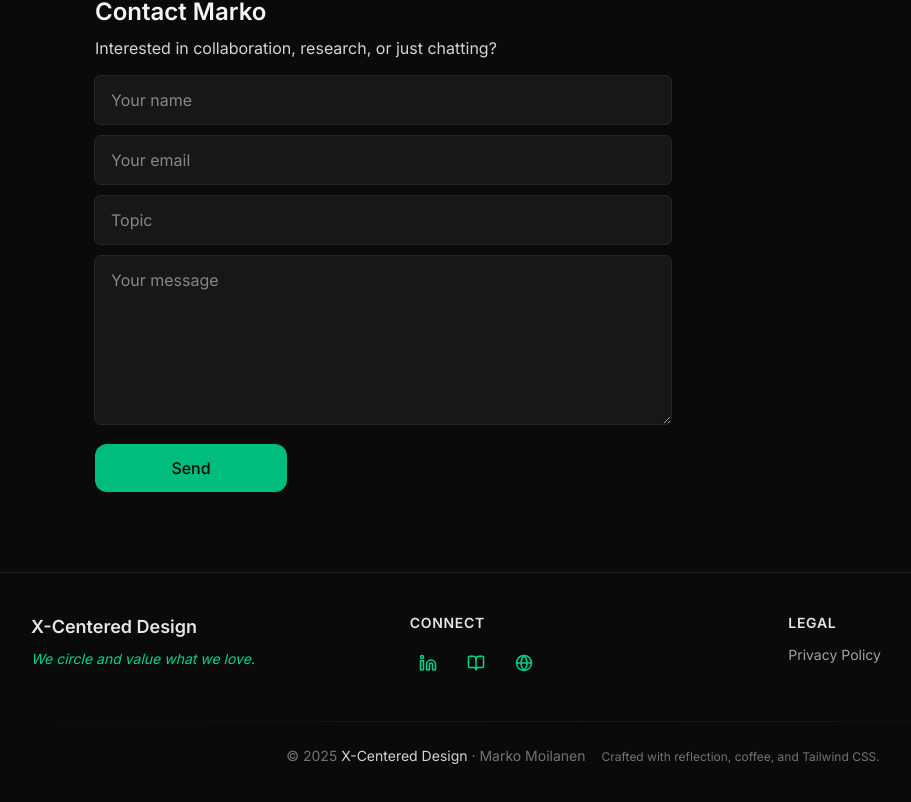
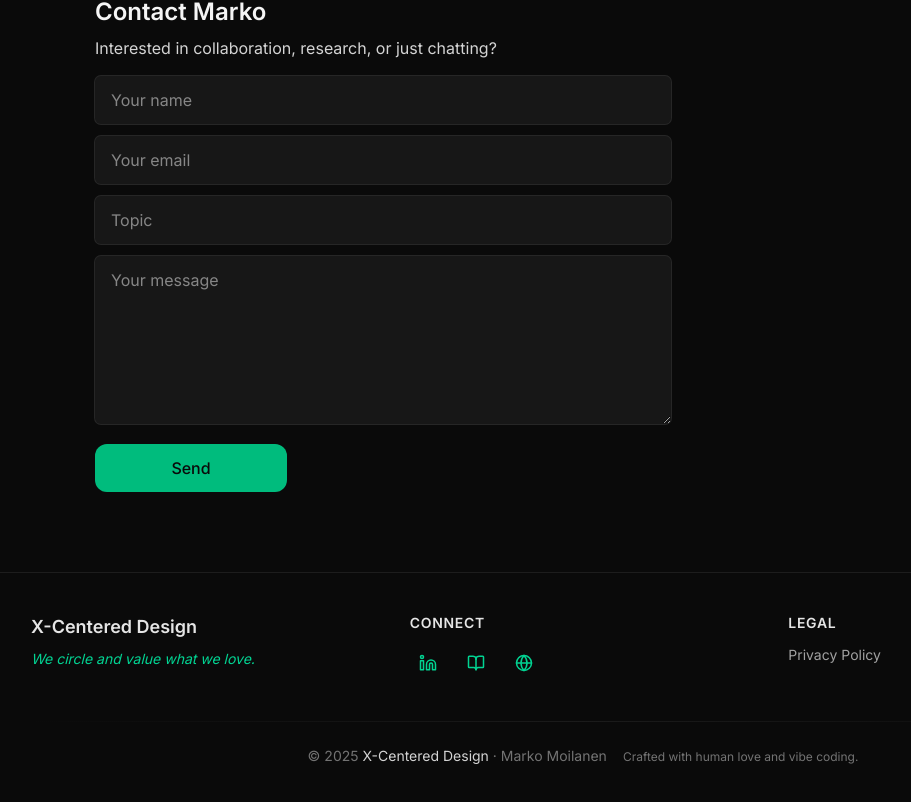
Before and after one commit to moilanenmime/xcentered, a Next.js app: page / in a window 1280 px wide. Shown: the part 869-1671 px from the top of the page, without its empty margins (57-968 px from the left). Built offline with nearby package versions, Linux system fonts and the light colour scheme.

Commit message:
refactor: update footer tagline for a more personal touch

```diff
--- a/components/Footer.tsx
+++ b/components/Footer.tsx
@@ -88,7 +88,7 @@ export default function Footer() {
             Moilanen
           </p>
           <p className="text-xs text-neutral-500 leading-relaxed">
-            Crafted with reflection, coffee, and Tailwind CSS.
+            Crafted with human love and vibe coding.
           </p>
         </div>
       </div>
```
